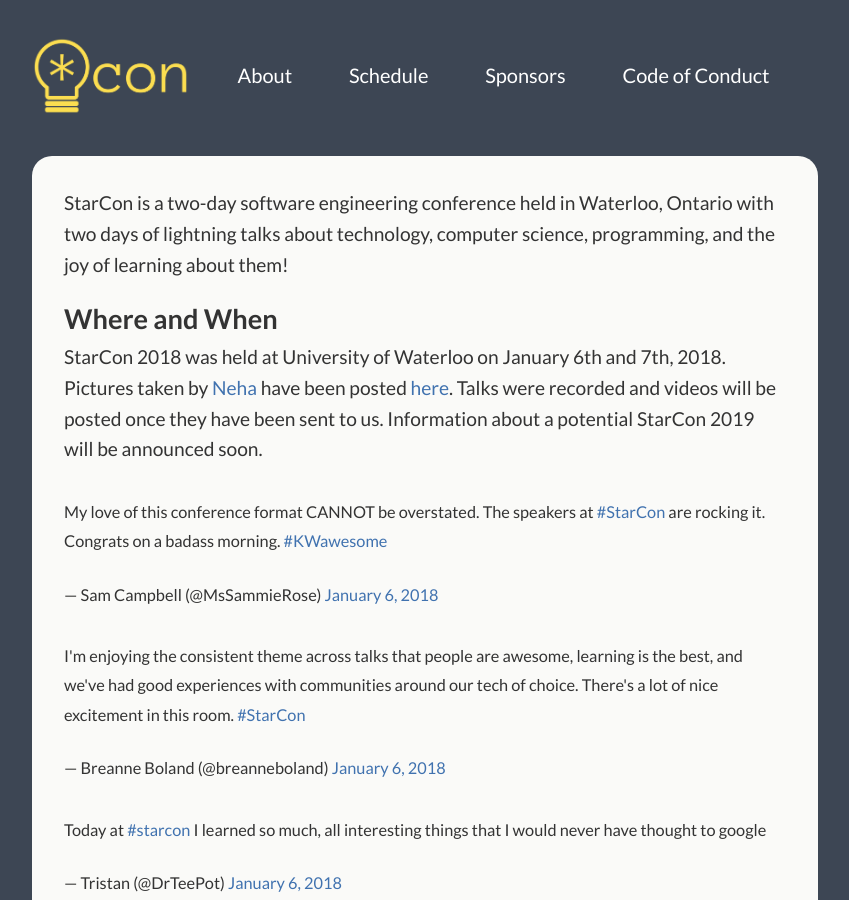
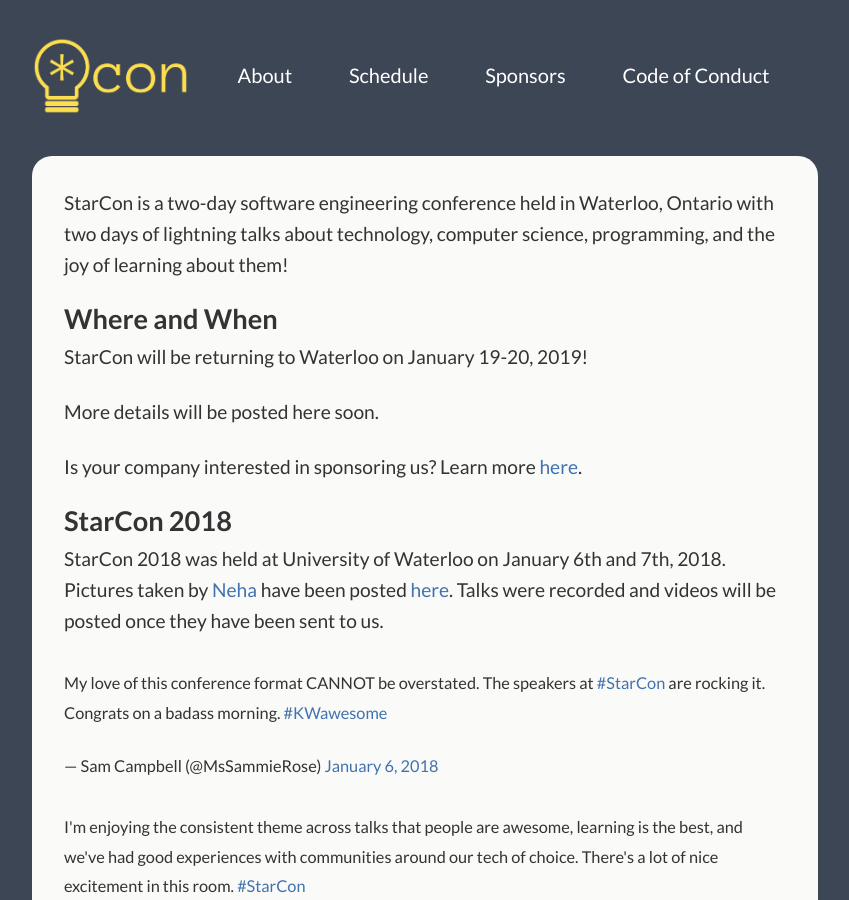
Before and after one commit to StarConKW/starconkw.github.io, a Jekyll site: the page built from index.md, in a window 1280 px wide and 900 px high. Shown: the whole window, without its empty margins (215-1064 px from the left). Built offline with Jekyll 4.4.1, drawn with Linux system fonts in a browser that asks for light colours; comment, search, counter and statistics services are not loaded.

Commit message:
announce starcon2019 (#93)
* announce starcon2019

* add sponsorship note

* prospectus note

```diff
--- a/index.md
+++ b/index.md
@@ -7,7 +7,15 @@ StarCon is a two-day software engineering conference held in Waterloo, Ontario w
 
 ## Where and When
 
-StarCon 2018 was held at University of Waterloo on January 6th and 7th, 2018. Pictures taken by [Neha](https://www.instagram.com/ravellaaa) have been posted [here](flickr.com/photos/155812015@N03/sets/72157692529678365). Talks were recorded and videos will be posted once they have been sent to us. Information about a potential StarCon 2019 will be announced soon.
+StarCon will be returning to Waterloo on January 19-20, 2019!
+
+More details will be posted here soon.
+
+Is your company interested in sponsoring us? Learn more [here](https://starcon.io/sponsors/#why-you-should-sponsor-us).
+
+## StarCon 2018
+
+StarCon 2018 was held at University of Waterloo on January 6th and 7th, 2018. Pictures taken by [Neha](https://www.instagram.com/ravellaaa) have been posted [here](flickr.com/photos/155812015@N03/sets/72157692529678365). Talks were recorded and videos will be posted once they have been sent to us.
 
 {::nomarkdown}
 <blockquote class="twitter-tweet" data-lang="en"><p lang="en" dir="ltr">My love of this conference format CANNOT be overstated. The speakers at <a href="https://twitter.com/hashtag/StarCon?src=hash&amp;ref_src=twsrc%5Etfw">#StarCon</a> are rocking it. Congrats on a badass morning. <a href="https://twitter.com/hashtag/KWawesome?src=hash&amp;ref_src=twsrc%5Etfw">#KWawesome</a></p>&mdash; Sam Campbell (@MsSammieRose) <a href="https://twitter.com/MsSammieRose/status/949706977516466176?ref_src=twsrc%5Etfw">January 6, 2018</a></blockquote>
```
Also changed, not shown: _pages/prospectus.md (+2 -0 lines).
